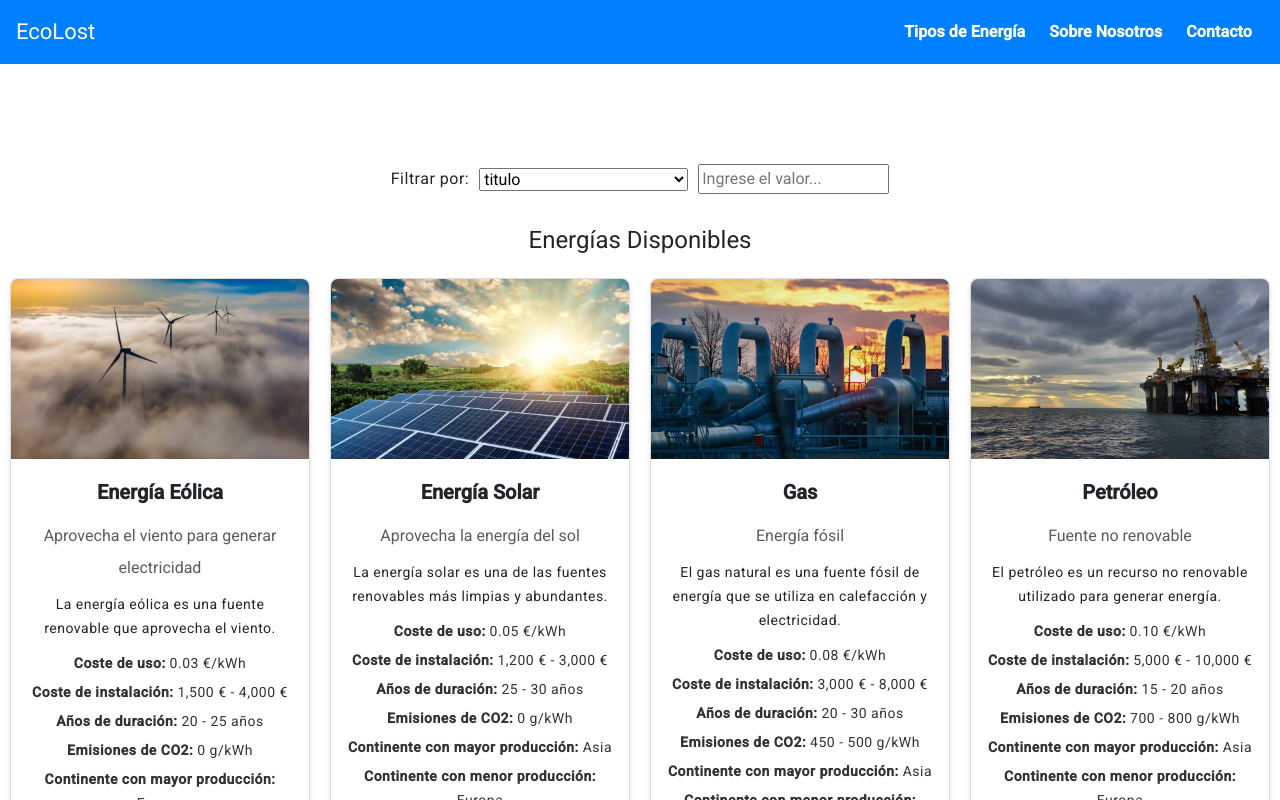
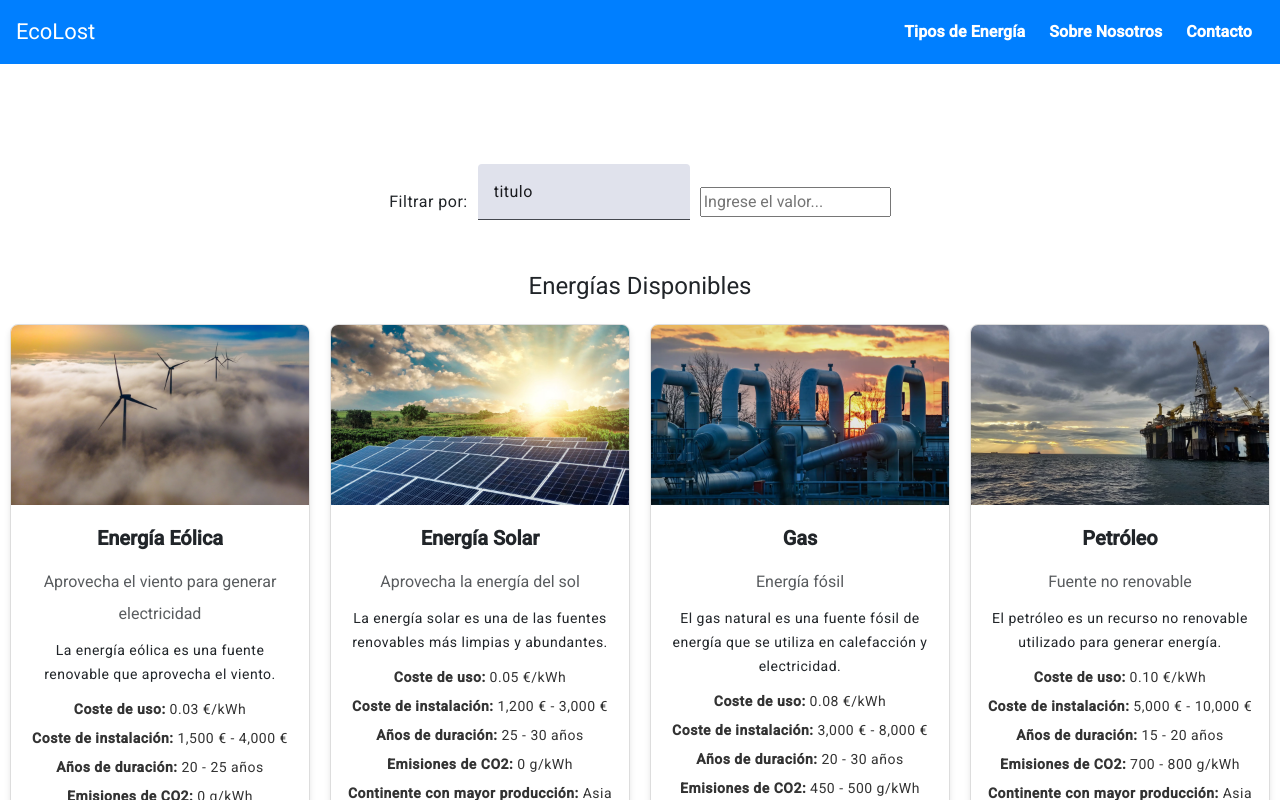
Before and after one commit to diMorillas/PJ102425_EnergiasRenovables, an Angular app in the folder P10_2425/: page / in a window 1280 px wide. Shown: the top 800 px of the page. Built offline with nearby package versions, Linux system fonts and the light colour scheme.

Commit message:
added mat design again

```diff
--- a/P10_2425/src/app/card.component.css
+++ b/P10_2425/src/app/card.component.css
@@ -64,3 +64,7 @@
     margin-top: 20px;
     font-weight: bold;
 }
+
+.custom-select {
+  width: 400px;
+}
--- a/P10_2425/src/app/card.component.html
+++ b/P10_2425/src/app/card.component.html
@@ -2,9 +2,13 @@
 <!-- Formulario de Filtro -->
 <div class="filter-container">
   <label for="filterKey">Filtrar por:</label>
-  <select id="filterKey" [(ngModel)]="selectedFilter">
-    <option *ngFor="let key of filterKeys" [value]="key">{{ key }}</option>
-  </select>
+  <mat-form-field>
+  <mat-select [(value)]="selectedFilter" class="custom-select">
+    <mat-option *ngFor="let key of filterKeys" [value]="key">
+      {{ key }}
+    </mat-option>
+  </mat-select>
+</mat-form-field>
 
   <input type="text" [(ngModel)]="filterValue" placeholder="Ingrese el valor..." />
 </div>
--- a/P10_2425/src/app/card.component.ts
+++ b/P10_2425/src/app/card.component.ts
@@ -4,6 +4,8 @@ import { FormsModule } from '@angular/forms';
 import {MatSelectModule} from '@angular/material/select';
 import {MatFormFieldModule} from '@angular/material/form-field';
 import { OrdenarCostePipe } from './pipe/ordenarCoste.pipe';
+import { MatInputModule } from '@angular/material/input';
+
 
 export interface Energia {
   titulo: string;
@@ -22,7 +24,7 @@ export interface Energia {
 @Component({
   selector: 'app-card',
   standalone: true,
-  imports: [CommonModule, FormsModule, OrdenarCostePipe, MatFormFieldModule, MatSelectModule],
+  imports: [CommonModule, FormsModule, OrdenarCostePipe, MatFormFieldModule, MatSelectModule,MatFormFieldModule],
   templateUrl: 'card.component.html',
   styleUrls: ['card.component.css']
 })
```
